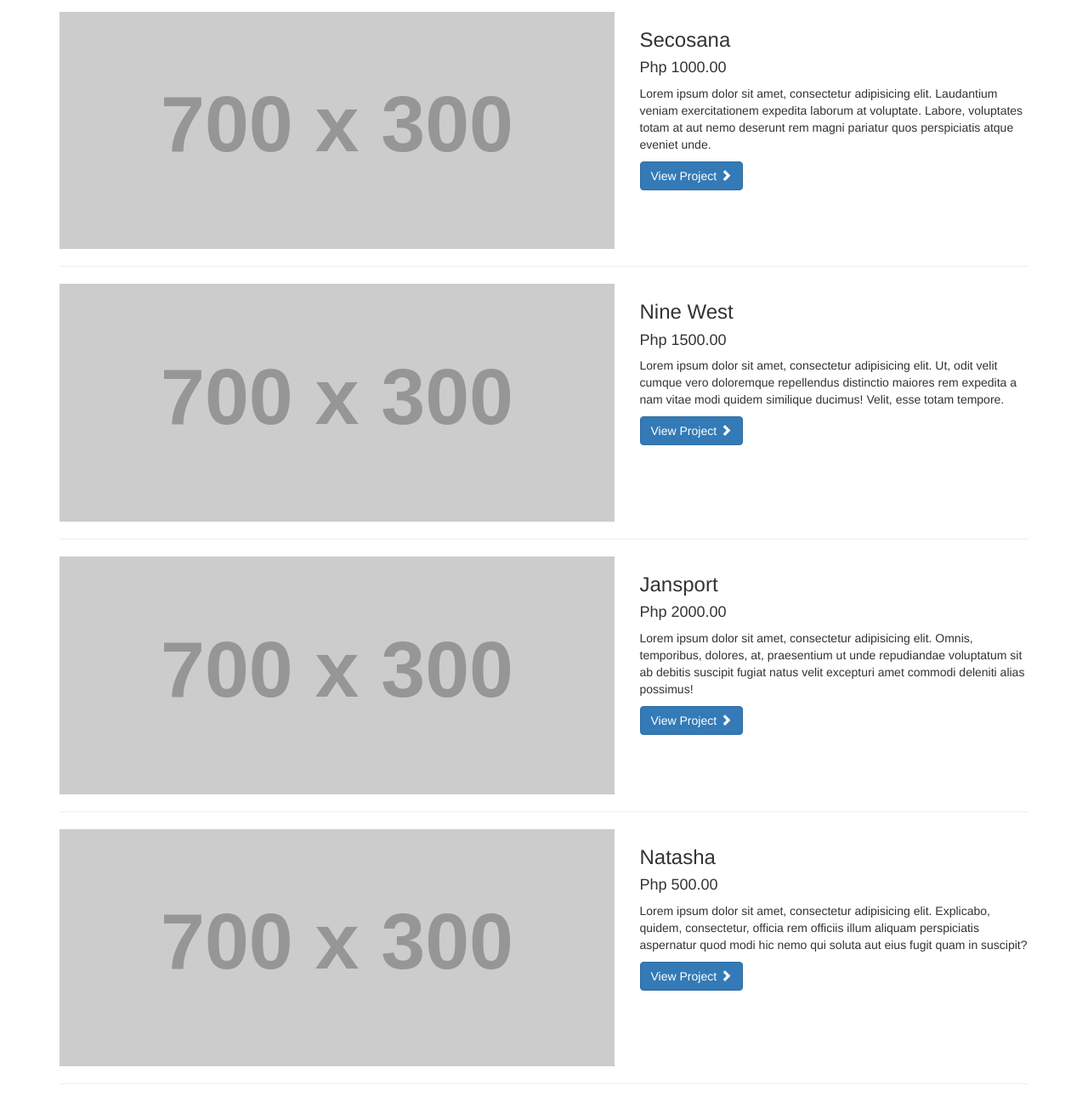
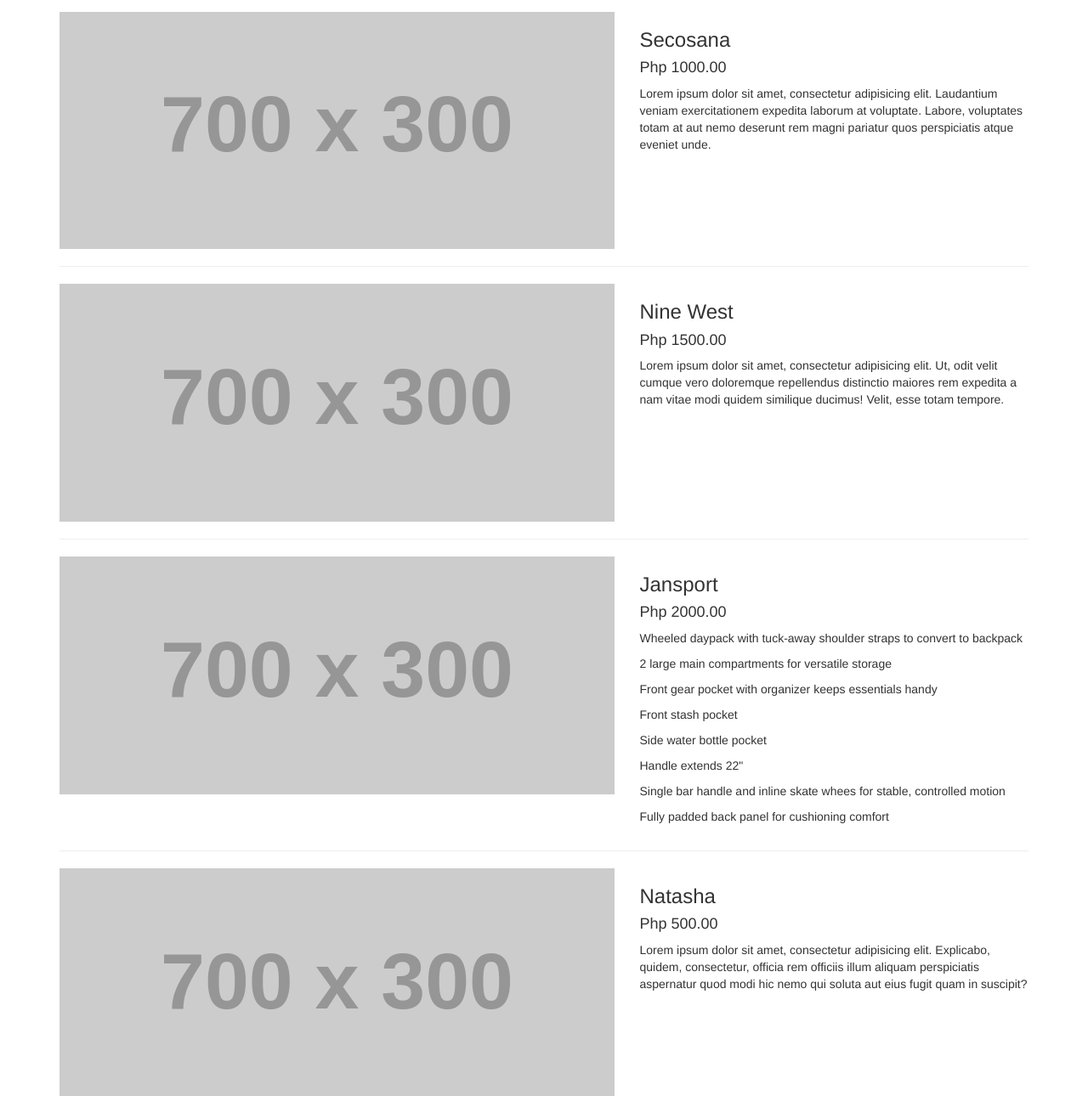
Before and after one commit to kathleenblaza/Bag, a plain HTML site: page index.html in a window 1280 px wide. Shown: the part 166-1456 px from the top of the page at 85% size. Drawn offline with Linux system fonts and the light colour scheme; placeholder pictures from the web are drawn by us.

Commit message:
Update index.html

```diff
--- a/index.html
+++ b/index.html
@@ -47,10 +47,7 @@
                     <li>
                         <a href="#">About</a>
                     </li>
-                    <li>
-                        <a href="#">Services</a>
-                    </li>
-                    <li>
+                     <li>
                         <a href="#">Contact</a>
                     </li>
                 </ul>
@@ -82,7 +79,7 @@
                 <h3>Secosana</h3>
                 <h4>Php 1000.00</h4>
                 <p>Lorem ipsum dolor sit amet, consectetur adipisicing elit. Laudantium veniam exercitationem expedita laborum at voluptate. Labore, voluptates totam at aut nemo deserunt rem magni pariatur quos perspiciatis atque eveniet unde.</p>
-                <a class="btn btn-primary" href="#">View Project <span class="glyphicon glyphicon-chevron-right"></span></a>
+
             </div>
         </div>
         <!-- /.row -->
@@ -100,7 +97,7 @@
                 <h3>Nine West</h3>
                 <h4>Php 1500.00</h4>
                 <p>Lorem ipsum dolor sit amet, consectetur adipisicing elit. Ut, odit velit cumque vero doloremque repellendus distinctio maiores rem expedita a nam vitae modi quidem similique ducimus! Velit, esse totam tempore.</p>
-                <a class="btn btn-primary" href="#">View Project <span class="glyphicon glyphicon-chevron-right"></span></a>
+
             </div>
         </div>
         <!-- /.row -->
@@ -117,8 +114,15 @@
             <div class="col-md-5">
                 <h3>Jansport</h3>
                 <h4>Php 2000.00</h4>
-                <p>Lorem ipsum dolor sit amet, consectetur adipisicing elit. Omnis, temporibus, dolores, at, praesentium ut unde repudiandae voluptatum sit ab debitis suscipit fugiat natus velit excepturi amet commodi deleniti alias possimus!</p>
-                <a class="btn btn-primary" href="#">View Project <span class="glyphicon glyphicon-chevron-right"></span></a>
+                <p>Wheeled daypack with tuck-away shoulder straps to convert to backpack</p>
+                <p>2 large main compartments for versatile storage</p>
+                <p>Front gear pocket with organizer keeps essentials handy</p>
+                <p>Front stash pocket</p>
+                <p>Side water bottle pocket</p>
+                <p>Handle extends 22"</p>
+                <p>Single bar handle and inline skate whees for stable, controlled motion</p>
+                <p>Fully padded back panel for cushioning comfort</p>
+
             </div>
         </div>
         <!-- /.row -->
@@ -137,7 +141,7 @@
                 <h3>Natasha</h3>
                 <h4>Php 500.00</h4>
                 <p>Lorem ipsum dolor sit amet, consectetur adipisicing elit. Explicabo, quidem, consectetur, officia rem officiis illum aliquam perspiciatis aspernatur quod modi hic nemo qui soluta aut eius fugit quam in suscipit?</p>
-                <a class="btn btn-primary" href="#">View Project <span class="glyphicon glyphicon-chevron-right"></span></a>
+
             </div>
         </div>
         <!-- /.row -->
@@ -155,7 +159,7 @@
                 <h3>Hawk</h3>
                 <h4>Php 1200.00</h4>
                 <p>Lorem ipsum dolor sit amet, consectetur adipisicing elit. Aliquid, quo, minima, inventore voluptatum saepe quos nostrum provident ex quisquam hic odio repellendus atque porro distinctio quae id laboriosam facilis dolorum.</p>
-                <a class="btn btn-primary" href="#">View Project <span class="glyphicon glyphicon-chevron-right"></span></a>
+
             </div>
         </div>
         <!-- /.row -->
```
